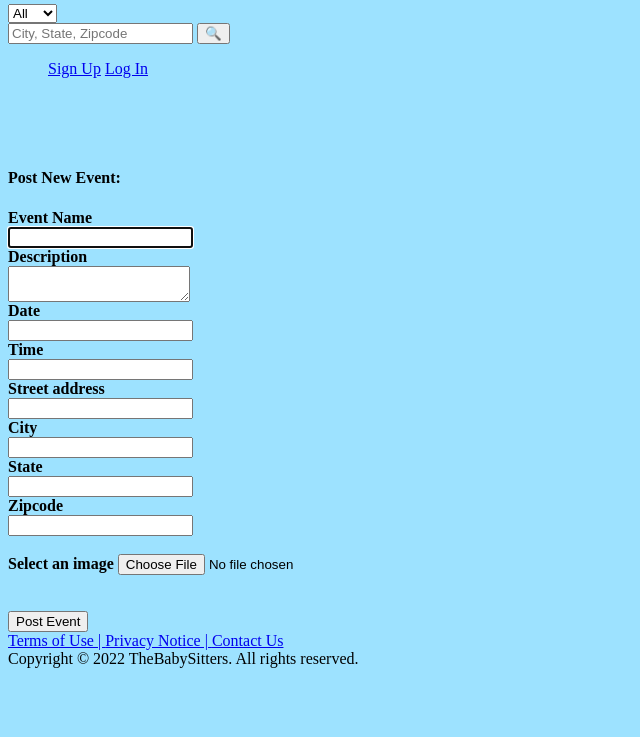
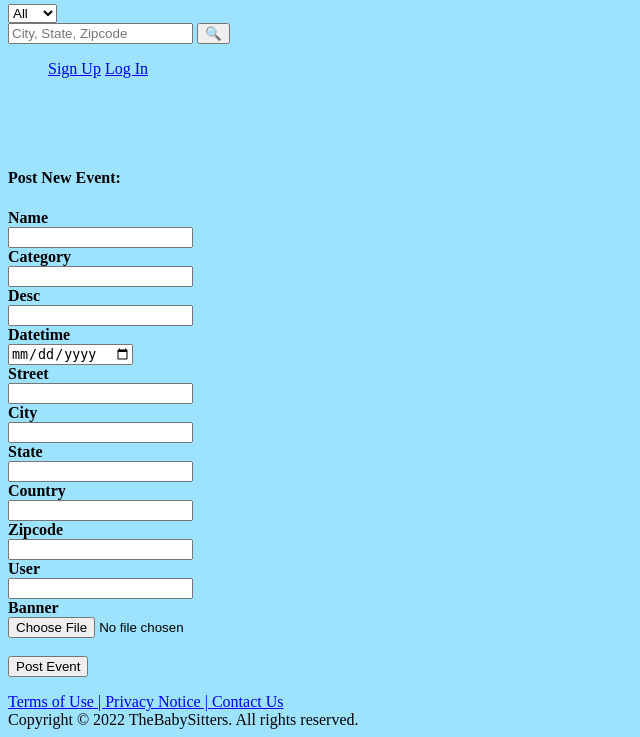
Before and after one commit to soujanyanayak/PlayDate, a Django app: template application/PlayDate/events/templates/createEvent.html in a window 1280 px wide. Shown: the part 202-939 px from the top of the page, without its empty margins (0-640 px from the left). Before the commit the page ends 870 px from the top, so only its background shows below. Run offline with Django 4.2, Linux system fonts and the light colour scheme; the template is opened without the code that fills it, so the values that code supplies are empty, except form fields; tables that the repository leaves empty hold one stand-in row (values such as "Sample post"); form fields are guessed from the names that the template uses.

Commit message:
createEvent

```diff
--- a/application/PlayDate/events/models.py
+++ b/application/PlayDate/events/models.py
@@ -41,7 +41,7 @@ class Location(models.Model):
 
 
 class Event(models.Model):
-    event_id = models.IntegerField(primary_key=True)
+    event_id = models.AutoField(primary_key=True)
     address = models.ForeignKey(Address, models.DO_NOTHING)
     user = models.ForeignKey(User, models.DO_NOTHING)
     backend_admin = models.ForeignKey(
@@ -49,9 +49,11 @@ class Event(models.Model):
     group = models.ForeignKey(Group, models.DO_NOTHING, blank=True, null=True)
     group_admin = models.ForeignKey(
         Groupadmin, models.DO_NOTHING, blank=True, null=True)
-    desc = models.CharField(max_length=1000, blank=True, null=True)
+    desc = models.TextField(blank=True, null=True)
     name = models.CharField(max_length=200, blank=True, null=True)
     datetime = models.DateTimeField(blank=True, null=True)
+    banner = models.ImageField(upload_to="publicevents_banner", default=None, blank=True)
+    category = models.CharField(max_length=10, blank=True, null=True)
 
     class Meta:
         # managed = False
--- a/application/PlayDate/events/templates/createEvent.html
+++ b/application/PlayDate/events/templates/createEvent.html
@@ -21,33 +21,47 @@
         <div class="card mx-auto my-3" style="width: 30rem;">
                 <div class="card-body">
                         <div class="register" style="width: 450px;" >
+                                <form method="POST">
+                                        {% csrf_token %}
+                                        <label for="eventname"><b>{{eventform.name.label}}</b><br> {{eventform.name}}</label><br>
+                                        <label for="date"> <b>{{eventform.category.label}} </b> <br> {{eventform.category}}</label><br>
 
-                                <label for="eventname"><b>Event Name</b> </label><br>
-                                <input type="text" name="eventname" id="eventname" autofocus /><br>
-                                <label for="description"><b>Description</b> </label><br>
-                                <textarea name="description" id="description" ></textarea><br>
-                                <label for="date"> <b>Date </b></label><br>
-                                <input type="text" name="date" id="date" /><br>
-                                <label for="time"> <b>Time</b> </label><br>
-                                <input type="text" name="time" id="time" /><br>
-                                <label for="Address"><b>Street address</b></label><br>
-                                <input type="text" name="address" id="address" /><br>
+                                        <!-- <input type="text" name="eventname" id="eventname" autofocus /><br> -->
+                                        <label for="description"><b>{{eventform.desc.label}}</b><br> {{eventform.desc}}</label><br>
+
+                                        <!-- <textarea name="description" id="description" ></textarea><br> -->
+                                        <label for="date"> <b>{{eventform.datetime.label}} </b> <br> {{eventform.datetime}}</label><br>
+
+
+                                        <label for="Address"><b>{{addressform.street.label}}</b><br>{{addressform.street}}</label><br>
+                                        <label for="Address"><b>{{addressform.city.label}}</b><br>{{addressform.city}}</label><br>
+                                        <label for="Address"><b>{{addressform.state.label}}</b><br>{{addressform.state}}</label><br>
+                                        <label for="Address"><b>{{addressform.country.label}}</b><br>{{addressform.country}}</label><br>
+                                        <label for="Address"><b>{{addressform.zipcode.label}}</b><br>{{addressform.zipcode}}</label><br>
+                                        <label for="User"><b>User</b><br>{{eventform.user}}</label><br>
+                                        <!-- <input type="text" name="address" id="address" /><br>
                                         <label for="City"> <b>City</b></label><br>
                                         <input type="text" name="city" id="city" /><br>
                                         <label for="State"> <b>State</b> </label><br>
                                         <input type="text" name="State" id="State" /><br>
                                         <label for="zipcode"> <b>Zipcode</b></label><br>
-                                <input type="text" name="Zipcode" id="Zipcode" /><br><br>
+                                        <input type="text" name="Zipcode" id="Zipcode" /><br><br> -->
                                         <label for="name">
-                                        <b>Select an image</b>
-                                        <input type="file" id="file-input" accept="image/*" /><br>
+                                                <b>{{eventform.banner.label}}</b>
+                                                <br>{{eventform.banner}}
+                                                <!-- <input type="file" id="file-input" accept="image/*" /><br> -->
                                         </label><br>
                                         <br>
-                                <a class="col" href="/createdEvent">
-                                        <button class="btn btn-primary pt-2" >
+                                        <!-- <a class="col" href="/createdEvent"> -->
+                                        <button class="btn btn-primary pt-2" type="submit">
                                                 Post Event
                                         </button>
-                                </a>
+                                        <!-- </a> -->
+
+
+                                </form>
+
+
                         </div>
                 </div>
         </div>
```
Also changed, not shown: application/PlayDate/events/forms.py (+13 -2 lines), application/PlayDate/events/views.py (+22 -3 lines), application/PlayDate/home/forms.py (+12 -0 lines). Lines whose indentation alone changed are shown as unchanged.
